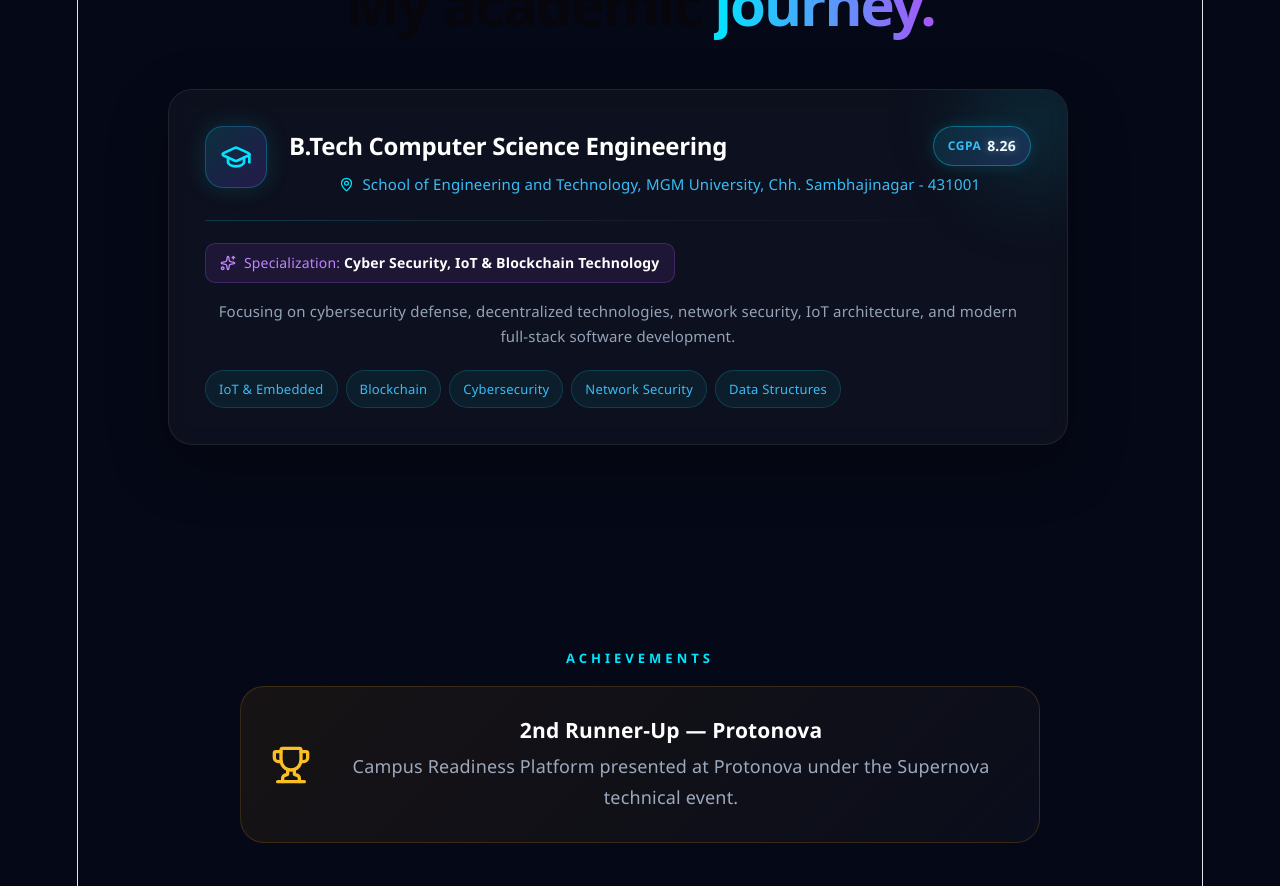
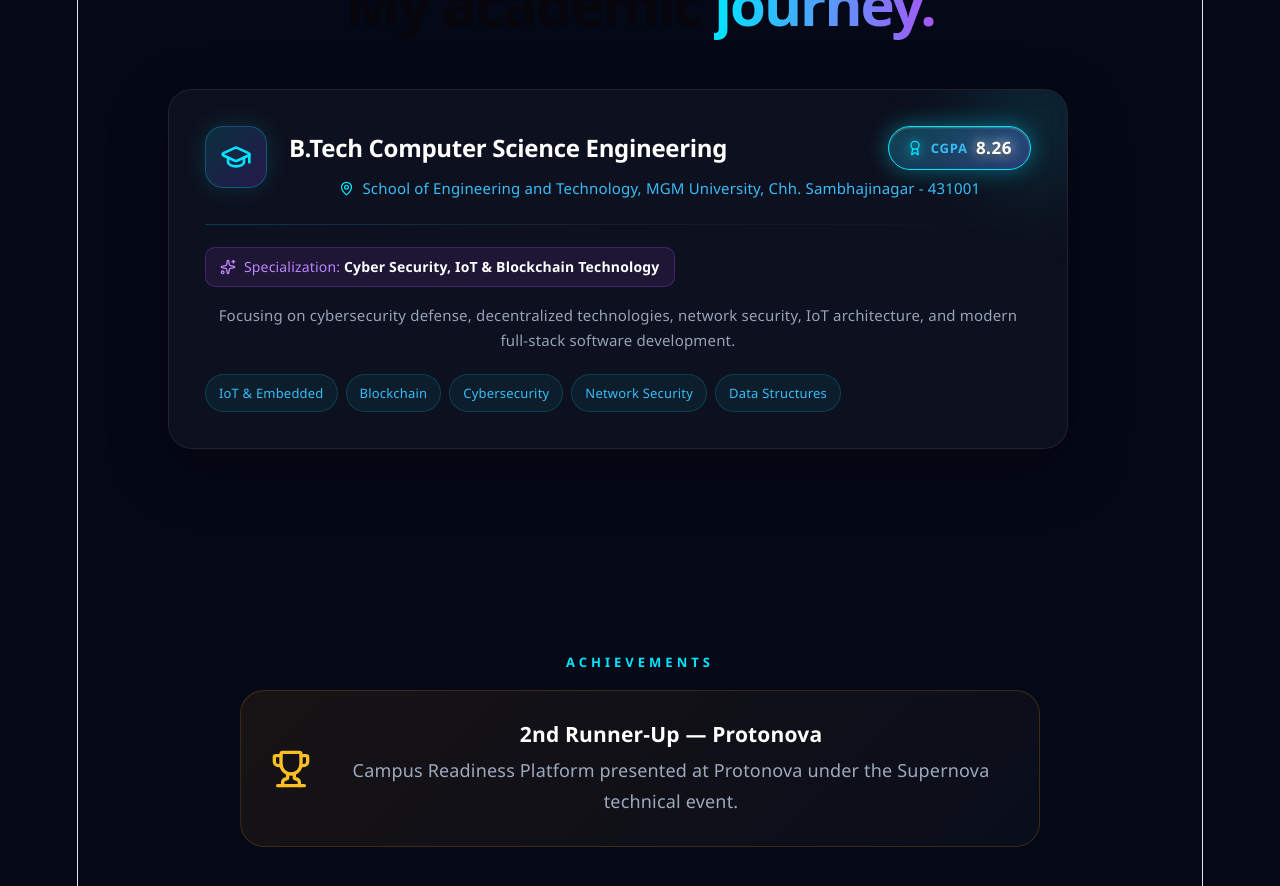
Before and after one commit to pawansolunke31-pixel/pawan-portfolio, a React (Vite) app: page / in a window 1280 px wide. Shown: the part 4020-4906 px from the top of the page. Built offline with nearby package versions, Linux system fonts and the light colour scheme.

Commit message:
Supercharge CGPA badge visibility with glowing cyan border, neon award icon, and ultra-crisp white 8.26

```diff
--- a/src/App.css
+++ b/src/App.css
@@ -1011,26 +1011,35 @@ a {
 .education-cgpa-badge {
   display: inline-flex;
   align-items: center;
-  gap: 6px;
-  padding: 6px 14px;
+  gap: 8px;
+  padding: 8px 18px;
   border-radius: 50px;
-  background: linear-gradient(135deg, rgba(0, 229, 255, 0.12), rgba(99, 102, 241, 0.2));
-  border: 1px solid rgba(0, 229, 255, 0.35);
-  box-shadow: 0 0 15px rgba(0, 229, 255, 0.15);
+  background: linear-gradient(135deg, rgba(0, 229, 255, 0.22), rgba(99, 102, 241, 0.32));
+  border: 1.5px solid #00e5ff;
+  box-shadow: 0 0 22px rgba(0, 229, 255, 0.4), inset 0 1px 2px rgba(255, 255, 255, 0.3);
+  backdrop-filter: blur(10px);
+}
+
+.education-cgpa-badge .cgpa-icon {
+  color: #00e5ff;
+  filter: drop-shadow(0 0 6px #00e5ff);
+  flex-shrink: 0;
 }
 
 .education-cgpa-badge .cgpa-label {
-  font-size: 12px;
-  font-weight: 600;
+  font-size: 13px;
+  font-weight: 700;
   color: #38bdf8;
-  letter-spacing: 0.5px;
+  letter-spacing: 0.8px;
+  text-transform: uppercase;
 }
 
 .education-cgpa-badge .cgpa-number {
-  font-size: 14px;
-  font-weight: 800;
-  color: #ffffff;
-  text-shadow: 0 0 8px rgba(255, 255, 255, 0.35);
+  font-size: 17px;
+  font-weight: 900;
+  color: #ffffff !important;
+  letter-spacing: 0.5px;
+  text-shadow: 0 0 12px rgba(255, 255, 255, 0.9), 0 2px 4px rgba(0, 0, 0, 0.6);
 }
 
 .education-school {
--- a/src/App.jsx
+++ b/src/App.jsx
@@ -18,6 +18,7 @@ import {
   X,
   Bot,
   Sparkles,
+  Award,
 } from "lucide-react";
 
 import { FaGithub, FaLinkedin } from "react-icons/fa";
@@ -483,6 +484,7 @@ function App() {
         <div className="education-title-row">
           <h3>B.Tech Computer Science Engineering</h3>
           <div className="education-cgpa-badge">
+            <Award size={16} className="cgpa-icon" />
             <span className="cgpa-label">CGPA</span>
             <span className="cgpa-number">8.26</span>
           </div>
```
